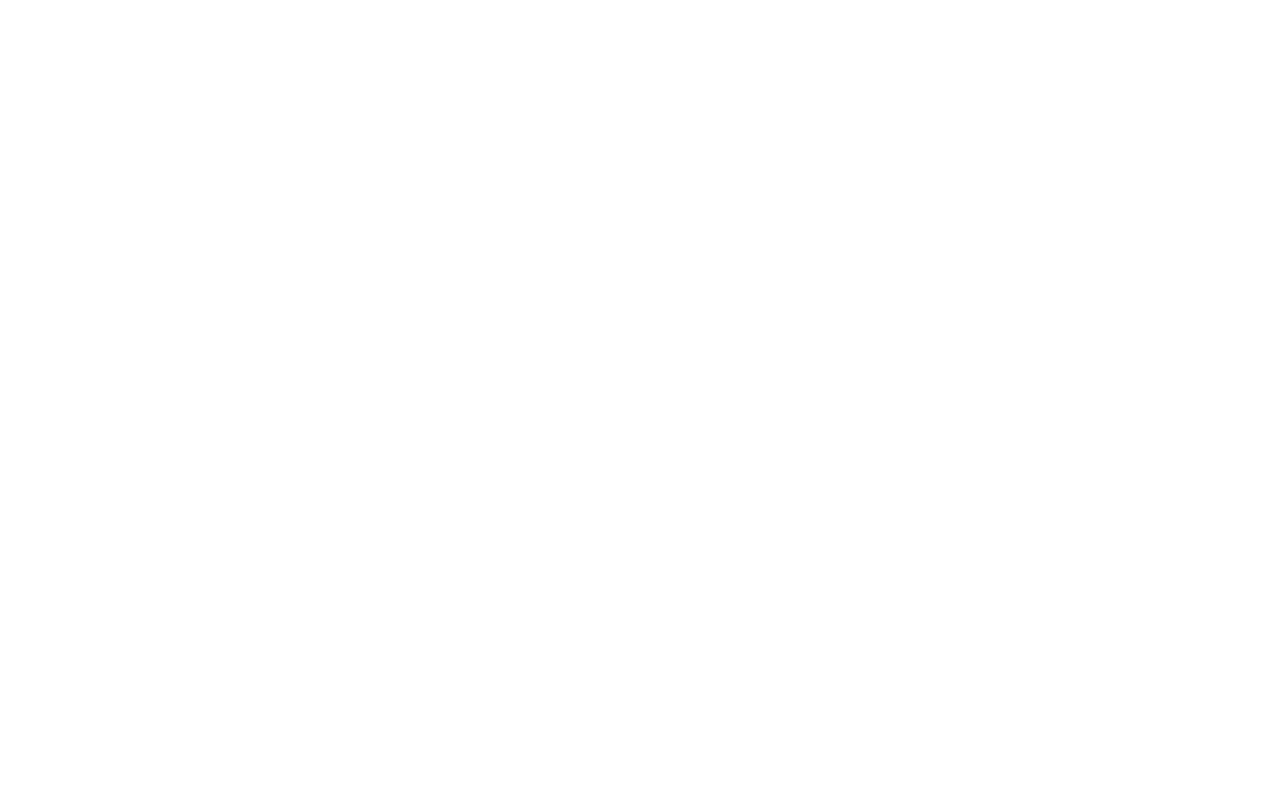
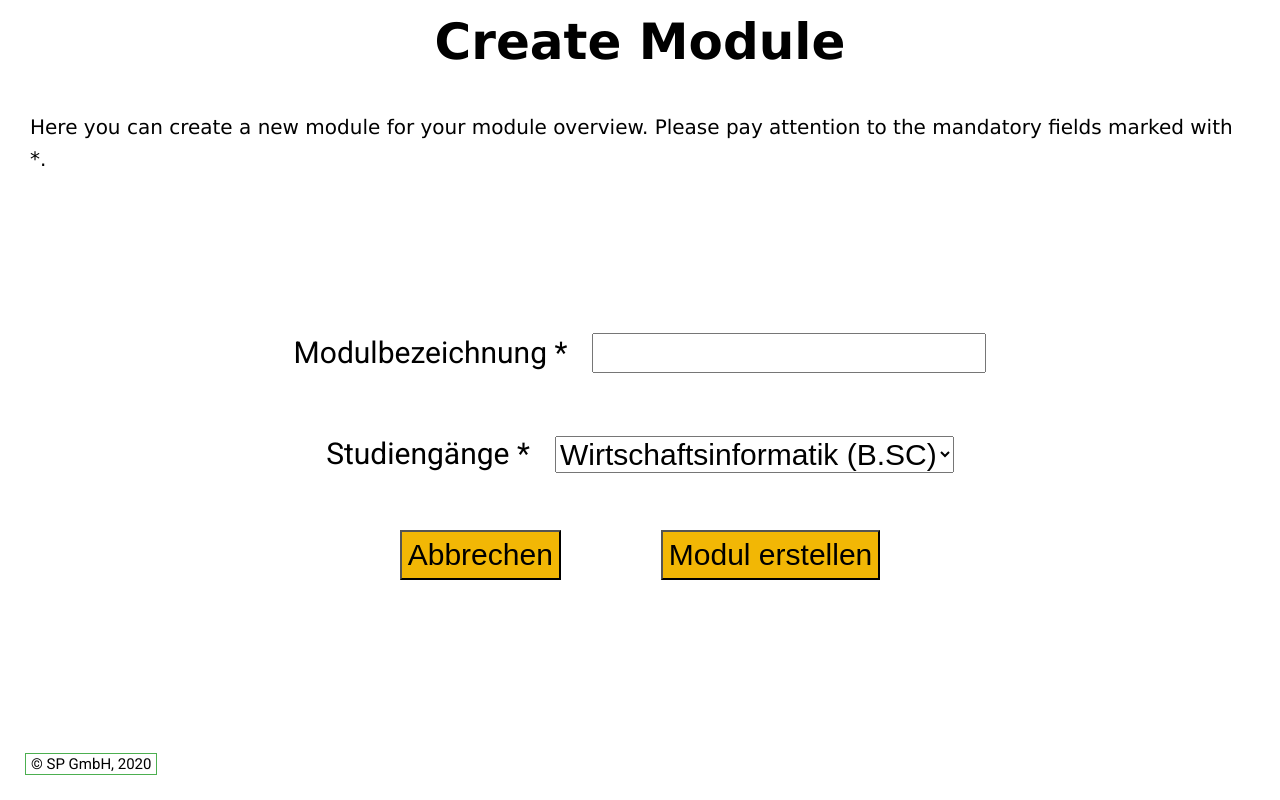
Before and after one commit to MediocreMarcel/SP, an Angular app in the folder Frontend/SPFrontend/: page /Create-Module in a window 1280 px wide. Before the commit this address led to /. Built offline with nearby package versions, Linux system fonts and the light colour scheme.

Commit message:
[SP-43]first version Home page

```diff
--- a/Frontend/SPFrontend/src/app/app-routing.module.ts
+++ b/Frontend/SPFrontend/src/app/app-routing.module.ts
@@ -1,9 +1,9 @@
 import { NgModule } from '@angular/core';
 import { Routes, RouterModule } from '@angular/router';
-import {NewModuleComponent} from "./components/new-module/new-module.component";
+import {CreateModuleComponent} from "./components/create-module/create-module.component";
 
 const routes: Routes = [
-  {path: 'New-Module', component: NewModuleComponent} /*http://localhost:4200/New-Module*/
+  {path: 'Create-Module', component: CreateModuleComponent} /*http://localhost:4200/Create-Module*/
 ];
 
 @NgModule({
--- /dev/null
+++ b/Frontend/SPFrontend/src/app/components/create-module/create-module.component.css
@@ -0,0 +1,65 @@
+.grid{
+  border: 1px red;
+}
+
+.top{
+
+  width:auto;
+  margin: auto;
+   border: 1px solid #4CAF50;
+}
+
+.title {
+  font-family: verdana;
+  color: black;
+  text-align: left;
+  font-weight: bold;
+  font-size: 50px;
+  padding: 30px;
+}
+
+.subtitle{
+  font-family: verdana;
+  color: black;
+  text-align: left;
+  padding: 30px;
+}
+
+
+.input_descriptions{
+  text-align:center;
+  font-size: 30px;
+  margin-right: 25px;
+
+}
+.input_field{
+  text-align:center;
+  font-size: 30px;
+}
+
+.buttons {
+  background-color: #F2B705;
+  height: auto;
+  min-height: 50px;
+  min-width: fit-content;
+  color: black;
+  text-align: center;
+  font-weight: lighter;
+  font-size: 30px;
+  margin: 50px;
+
+}
+
+.copyright{
+  position: fixed;
+  bottom: 25px;
+  left: 25px;
+   border: 1px solid #4CAF50;
+}
+
+.copyright_text{
+  color: black;
+  font-size: 15px;
+  padding: 5px;
+  text-align: left;
+}
--- /dev/null
+++ b/Frontend/SPFrontend/src/app/components/create-module/create-module.component.html
@@ -0,0 +1,38 @@
+  <mat-grid-list class="grid" cols="1" rowHeight="100px">
+  <mat-grid-tile >
+    <h1 class ="title">Create Module </h1>
+  </mat-grid-tile>
+  <mat-grid-tile>
+    <h2 class ="subtitle">Here you can create a new module for your module overview.
+                    Please pay attention to the mandatory fields marked with *.</h2>
+  </mat-grid-tile>
+  <mat-grid-tile>
+
+  </mat-grid-tile>
+  <mat-grid-tile>
+    <label class="input_descriptions">Modulbezeichnung *</label>
+    <input class="input_field">
+  </mat-grid-tile>
+  <mat-grid-tile>
+    <label class="input_descriptions">Studiengänge *</label>
+    <select class="input_field">
+     <option>Wirtschaftsinformatik (B.SC)</option>
+     <option>Informatik (B.SC)</option>
+     <option>Mathematik (B.SC)</option>
+    </select>
+  </mat-grid-tile>
+    <mat-grid-tile>
+      <button class="buttons" (click)="abortNewModule()" color="primary" id="1" mat-flat-button
+                           type="button" title="Hier können sie den Vorgang abbrechen">Abbrechen</button>
+      <button class="buttons" (click)="createNewModule()" color="primary" id="2" mat-flat-button
+              type="button" title="Hier können Sie ein neues Modul erstellen">Modul erstellen</button>
+    </mat-grid-tile>
+</mat-grid-list>
+
+
+
+
+
+<div class="copyright">
+  <label class="copyright_text">© SP GmbH, 2020 </label>
+</div>
--- a/Frontend/SPFrontend/src/app/components/new-module/new-module.component.ts
+++ b/Frontend/SPFrontend/src/app/components/create-module/create-module.component.ts
@@ -3,10 +3,10 @@
 
 @Component({
   selector: 'app-new-module',
-  templateUrl: './new-module.component.html',
-  styleUrls: ['./new-module.component.css']
+  templateUrl: './create-module.component.html',
+  styleUrls: ['./create-module.component.css']
 })
-export class NewModuleComponent implements OnInit {
+export class CreateModuleComponent implements OnInit {
 
   constructor(private router: Router ) {}
 
@@ -17,4 +17,9 @@
    /* this.router.navigate(['/test-page']); */
     console.log('Abort works');
   }
+  createNewModule(){
+    /* this.router.navigate(['/test-page']); */
+    console.log('create works');
+  }
+
 }
--- a/Frontend/SPFrontend/src/app/components/new-module/new-module.component.html
+++ /dev/null
@@ -1,18 +0,0 @@
-<div class="top">
-  <h1 class ="title">Modul hinzufügen</h1>
-  <h2 class ="subtitle">Hier könne Sie ein neues Modul für Ihre Modulübersicht anlegen. Bitte achten Sie auf die Pflichtfelder mit *- gekennzeichnet.
-      </h2>
-</div>
-
-<div class="mid">
-  <div class="midSub1">
-    <label class="moduleTerm">Modulbezeichnung *</label>
-    <input matInput>
-  </div>
-  <div class="midSub2">
-
-  </div>
-  <div class="midSub3">
-
-  </div>
-</div>
```
Also changed, not shown: Frontend/SPFrontend/src/app/app.module.ts (+15 -9 lines), Frontend/SPFrontend/src/app/components/new-module/new-module.component.css (deleted), 1 other file (tests, documents, lock files or other folders).
